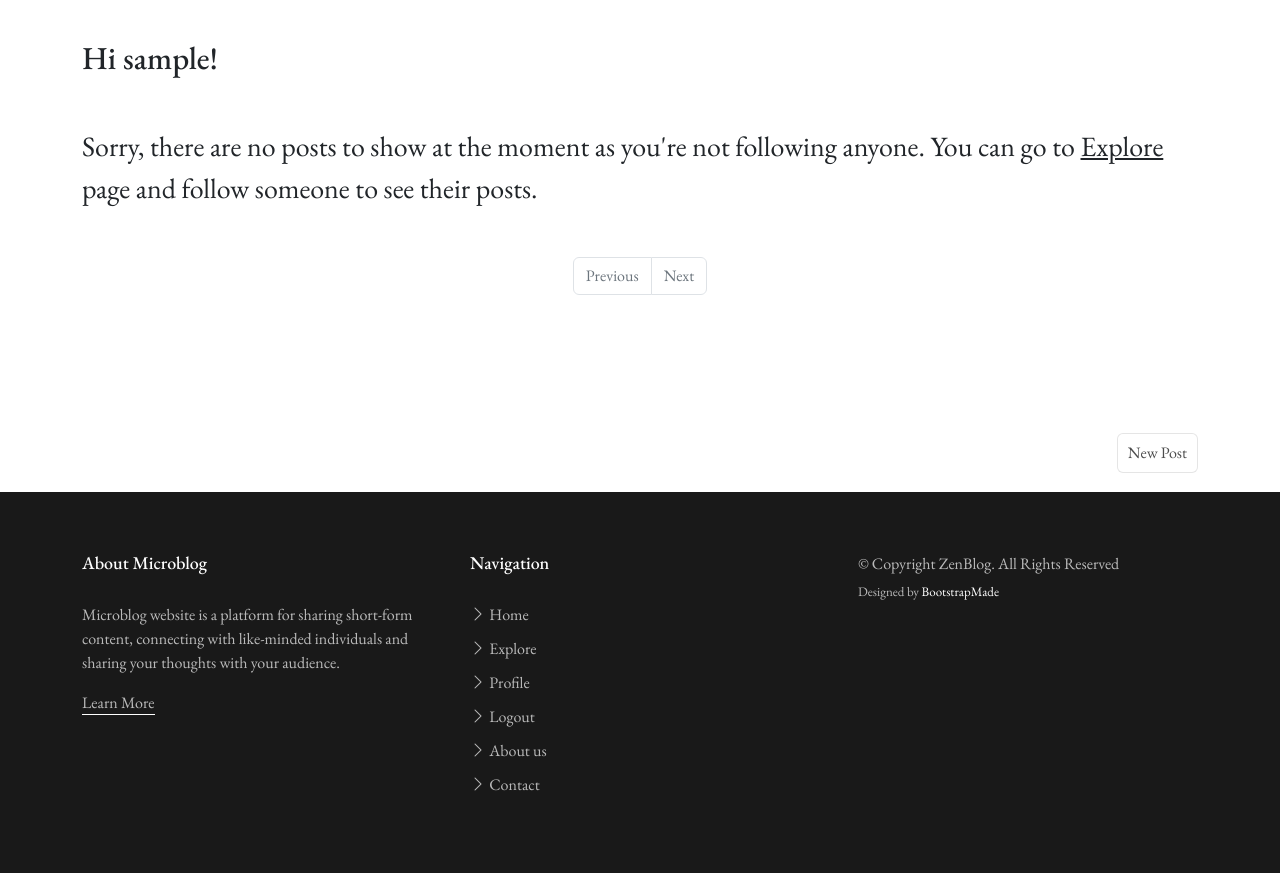
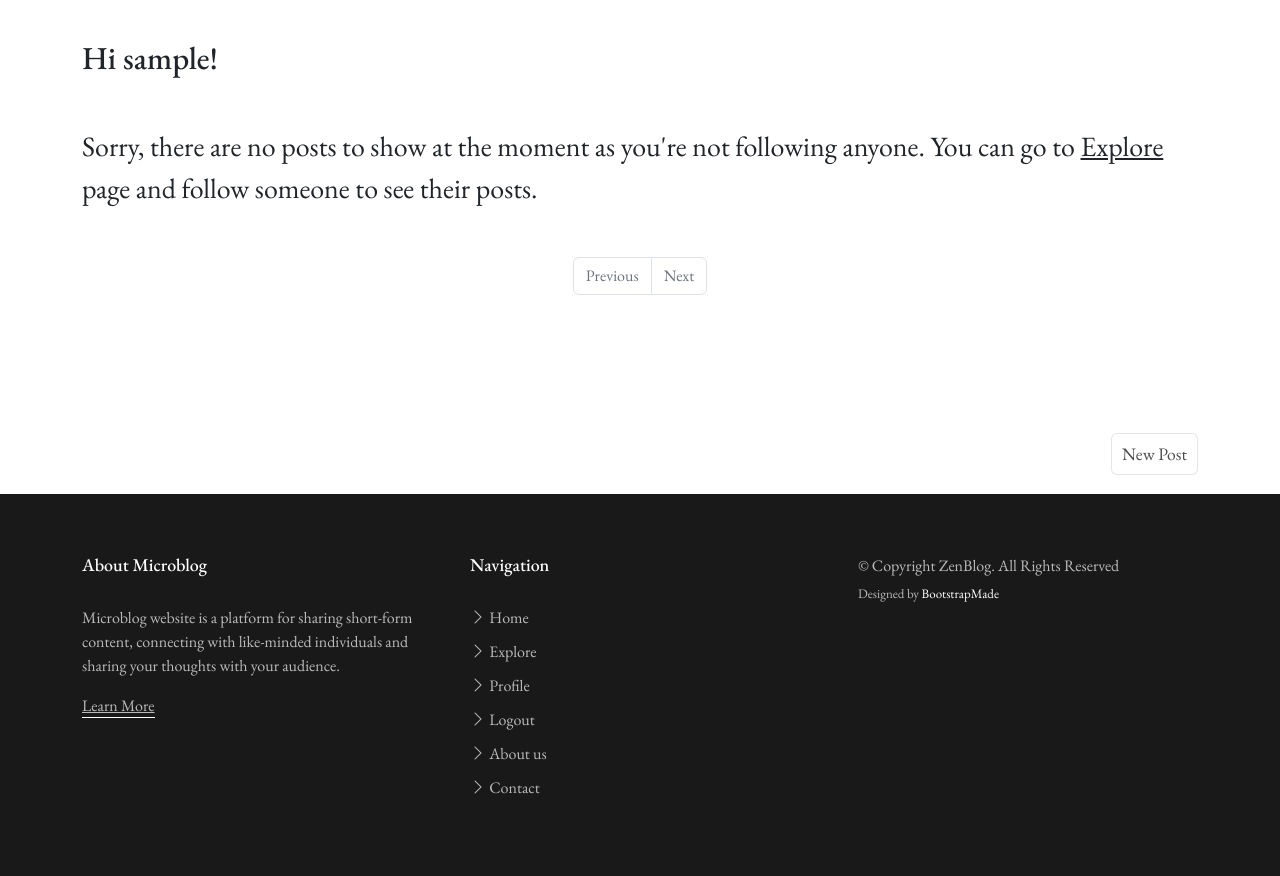
Before and after one commit to fredrickdave/Microblog-Project, a Flask app: page / in a window 1280 px wide. Shown: the part 91-967 px from the top of the page. Run offline with Flask 3, Linux system fonts and the light colour scheme; the visitor is signed in with stand-in values (Sample User, id 1); data that the repository does not hold is empty; some libraries are stand-ins or nearby versions; some web fonts are replaced.

Commit message:
Increase font size and update link colors

```diff
--- a/app/static/css/main.css
+++ b/app/static/css/main.css
@@ -17,20 +17,35 @@
 
 body {
   color: rgba(var(--color-primary-rgb), 1);
+  font-size: 1.1rem;
 }
 
 a {
   color: var(--color-links);
-  text-decoration: none;
+  text-decoration: underline;
 }
 
 a:hover {
-  color: var(--color-links-hover);
-  text-decoration: none;
+  color:#30A2FF;
+  text-decoration: underline;
 }
 
 a.disabled {
   display: none;
+}
+
+a.black-header {
+  color: #212529;
+  text-decoration: none;
+}
+
+a:visited {
+  color: #979fa5;
+}
+
+a.black-header:visited {
+  color: #212529;
+  text-decoration: none;
 }
 
 h1,
@@ -1377,18 +1392,19 @@ section {
 /*--------------------------------------------------------------
 # New Post floating button
 --------------------------------------------------------------*/
-.float{
-	position:sticky;
-	bottom:12px;
-	right: 5%;
+.float {
+  position: sticky;
+  bottom: 12px;
+  right: 5%;
 
 }
 
 @media (max-width: 768px) {
-  .float{
-    position:sticky;
-    bottom:60px;  }
+  .float {
+    position: sticky;
+    bottom: 60px;
   }
+}
 
 .new-post-btn {
   background-color: white;
--- a/app/templates/base.html
+++ b/app/templates/base.html
@@ -48,7 +48,7 @@
     <header id="header" class="header d-flex align-items-center fixed-top">
         <div class="container-fluid container-xl d-flex align-items-center justify-content-between">
 
-            <a href="{{ url_for('main.index') }}" class="logo d-flex align-items-center">
+            <a href="{{ url_for('main.index') }}" class="logo d-flex align-items-center black-header">
                 <!-- Uncomment the line below if you also wish to use an image logo -->
                 <!-- <img src="static/img/logo.png" alt=""> -->
                 <h1>Microblog</h1>
@@ -56,28 +56,28 @@
 
             <nav id="navbar" class="navbar">
                 <ul>
-                    <li><a href="{{ url_for('main.index') }}">Home</a></li>
-                    <li><a href="{{ url_for('main.explore') }}">Explore</a></li>
+                    <li><a href="{{ url_for('main.index') }}" class="black-header">Home</a></li>
+                    <li><a href="{{ url_for('main.explore') }}" class="black-header">Explore</a></li>
                     {% if current_user.is_anonymous %}
-                    <li class="dropdown"><a href="{{ url_for('auth.login') }}"><span>Login</span> <i
+                    <li class="dropdown"><a href="{{ url_for('auth.login') }}" class="black-header"><span>Login</span> <i
                                 class="bi bi-chevron-down dropdown-indicator"></i></a>
                         <ul>
-                            <li><a href="{{ url_for('auth.login') }}">Login</a></li>
-                            <li><a href="{{ url_for('auth.register') }}">Register</a></li>
+                            <li><a href="{{ url_for('auth.login') }}" class="black-header">Login</a></li>
+                            <li><a href="{{ url_for('auth.register') }}" class="black-header">Register</a></li>
                         </ul>
                     </li>
                     {% else %}
                     <li class="dropdown"><a
-                            href="{{ url_for('main.user', username=current_user.username) }}"><span>Profile</span> <i
+                            href="{{ url_for('main.user', username=current_user.username) }}" class="black-header"><span>Profile</span> <i
                                 class="bi bi-chevron-down dropdown-indicator"></i></a>
                         <ul>
-                            <li><a href="{{ url_for('main.user', username=current_user.username) }}">Profile</a></li>
-                            <li><a href="{{ url_for('auth.logout') }}">Logout</a></li>
+                            <li><a href="{{ url_for('main.user', username=current_user.username) }}" class="black-header">Profile</a></li>
+                            <li><a href="{{ url_for('auth.logout') }}" class="black-header">Logout</a></li>
                         </ul>
                     </li>
                     {% endif %}
-                    <li><a href="about.html">About</a></li>
-                    <li><a href="contact.html">Contact</a></li>
+                    <li><a href="about.html" class="black-header">About</a></li>
+                    <li><a href="contact.html" class="black-header">Contact</a></li>
                 </ul>
             </nav><!-- .navbar -->
 
@@ -142,17 +142,17 @@
                     <div class="col-6 col-lg-4">
                         <h3 class="footer-heading">Navigation</h3>
                         <ul class="footer-links list-unstyled">
-                            <li><a href="{{ url_for('main.index') }}"><i class="bi bi-chevron-right"></i> Home</a></li>
-                            <li><a href="{{ url_for('main.explore') }}"><i class="bi bi-chevron-right"></i> Explore</a></li>
+                            <li><a href="{{ url_for('main.index') }}" class="black-header"><i class="bi bi-chevron-right"></i> Home</a></li>
+                            <li><a href="{{ url_for('main.explore') }}" class="black-header"><i class="bi bi-chevron-right"></i> Explore</a></li>
                             {% if current_user.is_anonymous %}
-                                <li><a href="{{ url_for('auth.login') }}"><i class="bi bi-chevron-right"></i> Login</a></li>
-                                <li><a href="{{ url_for('auth.register') }}"><i class="bi bi-chevron-right"></i> Register</a></li>
+                                <li><a href="{{ url_for('auth.login') }}" class="black-header"><i class="bi bi-chevron-right"></i> Login</a></li>
+                                <li><a href="{{ url_for('auth.register') }}" class="black-header"><i class="bi bi-chevron-right"></i> Register</a></li>
                             {% else %}
-                                <li><a href="{{ url_for('main.user', username=current_user.username) }}"><i class="bi bi-chevron-right"></i> Profile</a></li>
-                                <li><a href="{{ url_for('auth.logout') }}"><i class="bi bi-chevron-right"></i> Logout</a></li>
+                                <li><a href="{{ url_for('main.user', username=current_user.username) }}" class="black-header"><i class="bi bi-chevron-right"></i> Profile</a></li>
+                                <li><a href="{{ url_for('auth.logout') }}" class="black-header"><i class="bi bi-chevron-right"></i> Logout</a></li>
                             {% endif %}
-                            <li><a href="about.html"><i class="bi bi-chevron-right"></i> About us</a></li>
-                            <li><a href="contact.html"><i class="bi bi-chevron-right"></i> Contact</a></li>
+                            <li><a href="about.html" class="black-header"><i class="bi bi-chevron-right"></i> About us</a></li>
+                            <li><a href="contact.html" class="black-header"><i class="bi bi-chevron-right"></i> Contact</a></li>
                         </ul>
                     </div>
                     <div class="col-lg-4">
@@ -165,7 +165,7 @@
                                 <!-- You can delete the links only if you purchased the pro version. -->
                                 <!-- Licensing information: https://bootstrapmade.com/license/ -->
                                 <!-- Purchase the pro version with working PHP/AJAX contact form: https://bootstrapmade.com/herobiz-bootstrap-business-template/ -->
-                                Designed by <a href="https://bootstrapmade.com/">BootstrapMade</a>
+                                Designed by <a href="https://bootstrapmade.com/" class="black-header">BootstrapMade</a>
                             </div>
                         </ul>
                     </div>
--- a/app/templates/index.html
+++ b/app/templates/index.html
@@ -51,7 +51,7 @@
 <!-- New Post -->
 <div class="container mt-5 float" data-aos="fade-up">
   <ul class="aside-tags list-unstyled">
-    <li><a href="{{ url_for('main.new_post') }}" class="new-post-btn rounded float">New Post</a></li>
+    <li><a href="{{ url_for('main.new_post') }}" class="new-post-btn rounded float black-header">New Post</a></li>
   </ul>
 </div>
 <!-- End Blog Preview Content -->
--- a/app/templates/single_post.html
+++ b/app/templates/single_post.html
@@ -7,13 +7,13 @@
             <td class="post-td"><img src="{{ post.author.avatar(50) }}" class="rounded"></td>
             <td>
                 <div class="post-meta ps-1 pt-3">
-                    <span class="date">Posted by: <a href="{{ url_for('main.user', username=post.author.username) }}">{{post.author.username }}</a></span>
+                    <span class="date">Posted by: <a href="{{ url_for('main.user', username=post.author.username) }}" class="black-header">{{post.author.username }}</a></span>
                     <span class="mx-1">&bullet;</span>
                     <span>{{moment(post.timestamp).fromNow() }}</span> <br>
                     {% if current_user.id == post.user_id %}
-                        <a href="{{ url_for('main.edit_post', post_id=post.id) }}">Edit</a>
+                        <a href="{{ url_for('main.edit_post', post_id=post.id) }}" class="black-header">Edit</a>
                         <span class="ms-1">|</span>
-                        <span class="ms-1"><a href="{{ url_for('main.delete_post', post_id = post.id) }}">Delete</a></span>
+                        <span class="ms-1"><a href="{{ url_for('main.delete_post', post_id = post.id) }}" class="black-header">Delete</a></span>
                     {% endif %}
                 </div>
             </td>
```
Also changed, not shown: app/templates/_post.html (+5 -5 lines).
